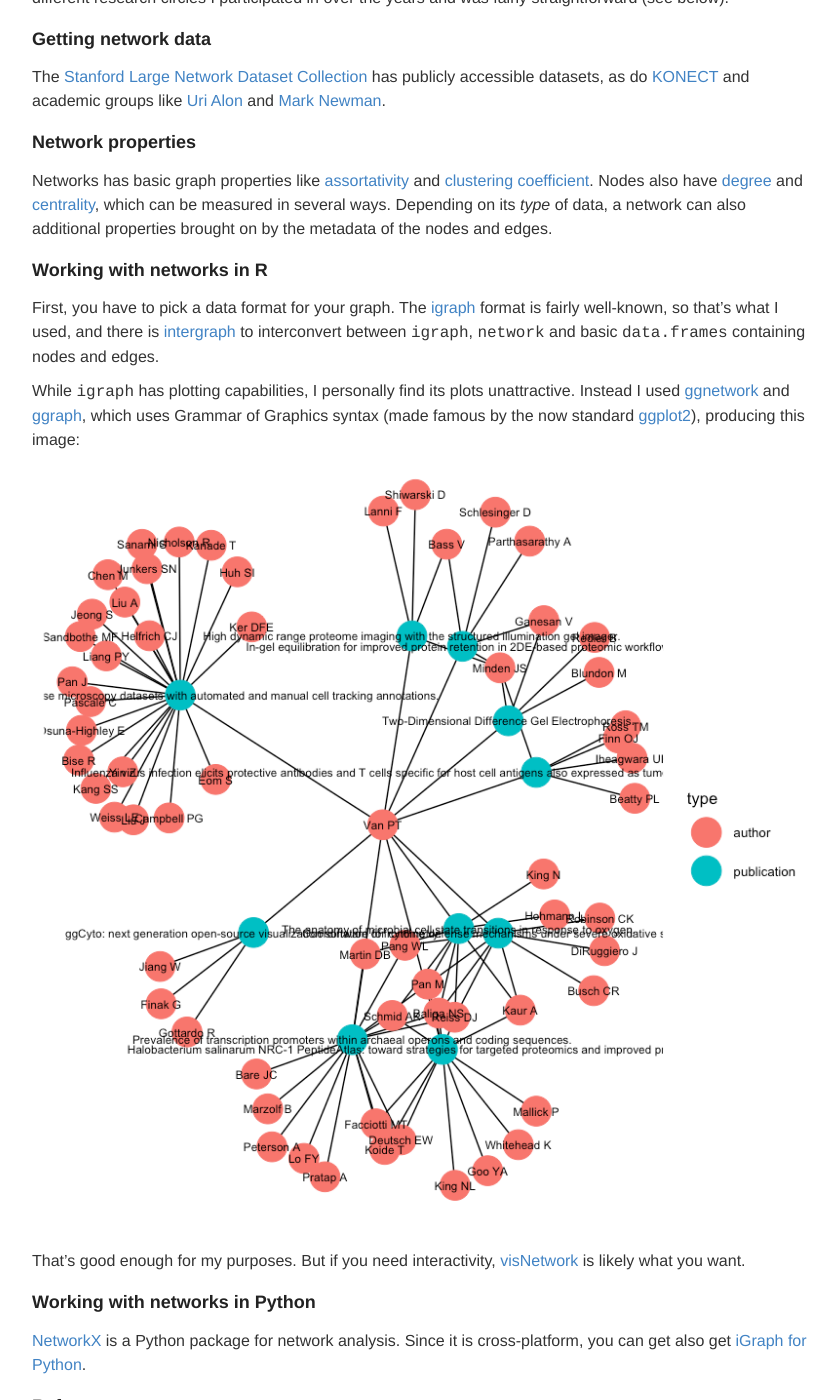
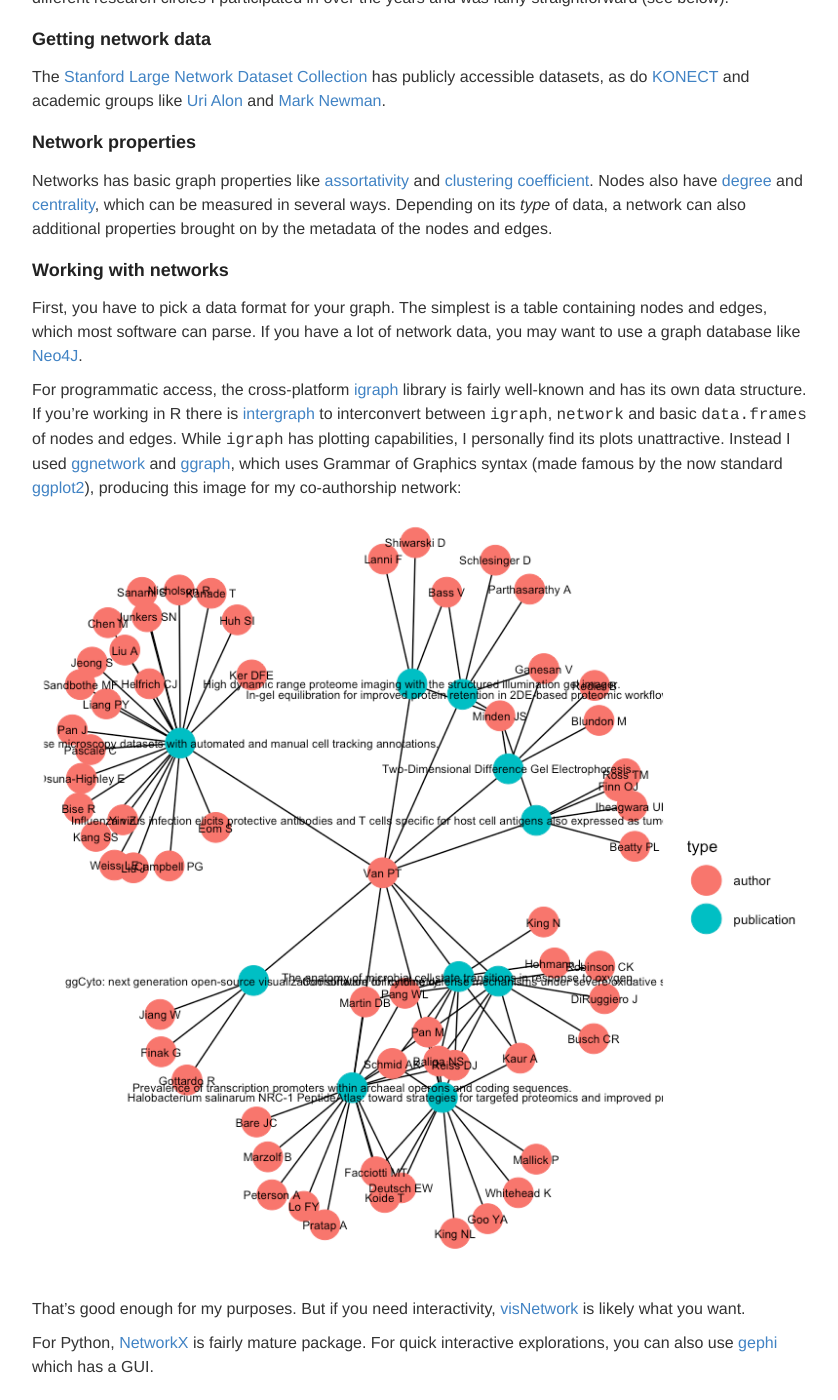
Before and after one commit to ptvan/ptvan.github.io, a Jekyll site: the page built from _posts/2019-10-17-analyzing-networks.md, in a window 1280 px wide and 1400 px high, scrolled down 321 px. Shown: the whole window, without its empty margins (218-1056 px from the left). Built offline with Jekyll 4.4.1, drawn with Linux system fonts in a browser that asks for light colours.

Commit message:
reorg post and added links

```diff
--- a/_posts/2019-10-17-analyzing-networks.md
+++ b/_posts/2019-10-17-analyzing-networks.md
@@ -13,18 +13,16 @@ The [Stanford Large Network Dataset Collection](https://snap.stanford.edu/data/)
 
 Networks has basic graph properties like [assortativity](https://en.wikipedia.org/wiki/Assortativity) and [clustering coefficient](https://en.wikipedia.org/wiki/Clustering_coefficient). Nodes also have [degree](https://en.wikipedia.org/wiki/Degree_(graph_theory)) and [centrality](https://en.wikipedia.org/wiki/Centrality), which can be measured in several ways. Depending on its _type_ of data, a network can also additional properties brought on by the metadata of the nodes and edges.
 
-### Working with networks in R
+### Working with networks
 
-First, you have to pick a data format for your graph. The [igraph](https://igraph.org/r/) format is fairly well-known, so that's what I used, and there is [intergraph](https://cran.r-project.org/web/packages/intergraph/) to interconvert between `igraph`, `network` and basic `data.frames` containing nodes and edges.
+First, you have to pick a data format for your graph. The simplest is a table containing nodes and edges, which most software can parse. If you have a lot of network data, you may want to use a graph database like [Neo4J](https://neo4j.com/).
 
-While `igraph` has plotting capabilities, I personally find its plots unattractive. Instead I used [ggnetwork](https://briatte.github.io/ggnetwork/) and [ggraph](https://github.com/thomasp85/ggraph), which uses Grammar of Graphics syntax (made famous by the now standard [ggplot2](https://ggplot2.tidyverse.org/)), producing this image:
+For programmatic access, the cross-platform [igraph](https://igraph.org/r/) library is fairly well-known and has its own data structure. If you're working in R there is [intergraph](https://cran.r-project.org/web/packages/intergraph/) to interconvert between `igraph`, `network` and basic `data.frames` of nodes and edges. While `igraph` has plotting capabilities, I personally find its plots unattractive. Instead I used [ggnetwork](https://briatte.github.io/ggnetwork/) and [ggraph](https://github.com/thomasp85/ggraph), which uses Grammar of Graphics syntax (made famous by the now standard [ggplot2](https://ggplot2.tidyverse.org/)), producing this image for my co-authorship network:
 ![coauthor-network](/images/coauthor-network.png "coauthor-network.png")
 
 That's good enough for my purposes. But if you need interactivity, [visNetwork](https://datastorm-open.github.io/visNetwork/) is likely what you want.
 
-### Working with networks in Python
-
-[NetworkX](https://networkx.github.io/) is a Python package for network analysis. Since it is cross-platform, you can get also get [iGraph for Python](https://igraph.org/python/).
+For Python, [NetworkX](https://networkx.github.io/) is fairly mature package. For quick interactive explorations, you can also use [gephi](https://gephi.org/) which has a GUI.
 
 ### References
 
```
